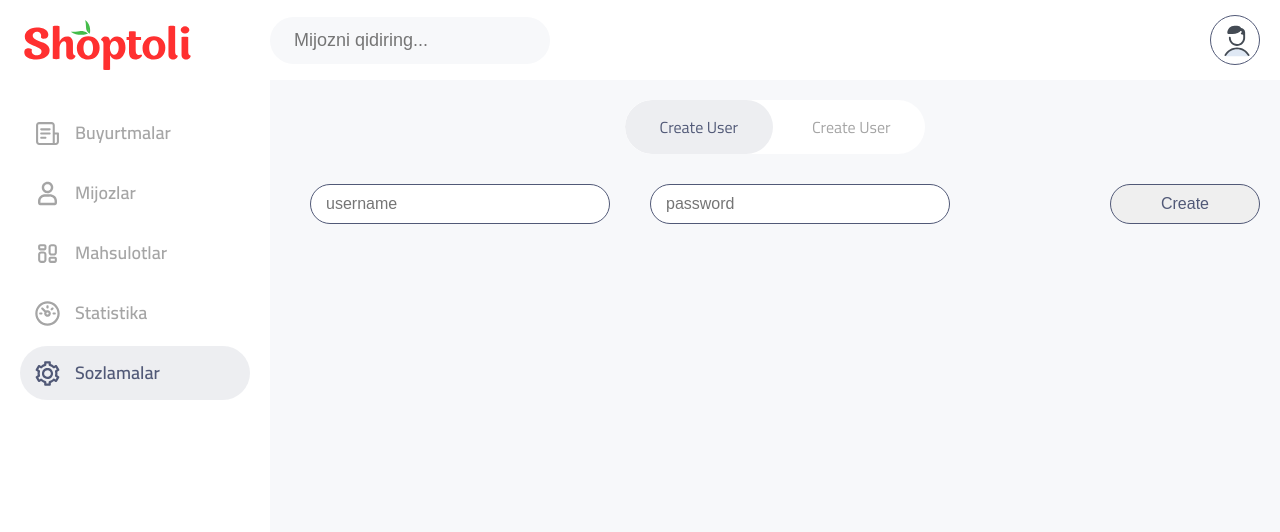
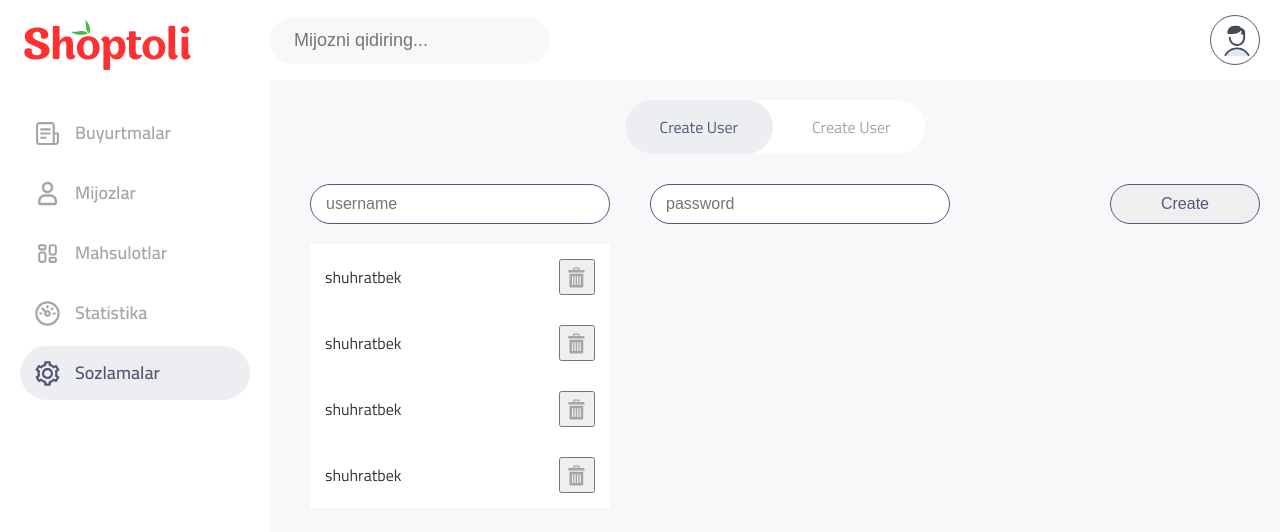
Before and after one commit to inspirationjon/shoptoli-v1.1, a React (Create React App) app: page /settings in a window 1280 px wide. Shown: the top 532 px of the page. Built offline with nearby package versions, Linux system fonts and the light colour scheme; sample sign-in values are in the browser's storage.

Commit message:
Add users

```diff
--- a/src/components/CreateUser/CreateUser.js
+++ b/src/components/CreateUser/CreateUser.js
@@ -1,4 +1,5 @@
 import './CreateUser.scss'
+import { Bin } from '../Lib/Svg'
 
 function CreateUser () {
    return (
@@ -8,6 +9,25 @@ function CreateUser () {
             <input className="create-user__input" type="password" placeholder="password" />
             <button className="create-user__btn" type="submit">Create</button>
          </form>
+
+         <ul className="create-user__list">
+            <li className="create-user__item">
+               <p>shuhratbek</p>
+               <button className="create-user__bin-btn"><Bin /></button>
+            </li>
+            <li className="create-user__item">
+               <p>shuhratbek</p>
+               <button className="create-user__bin-btn"><Bin /></button>
+            </li>
+            <li className="create-user__item">
+               <p>shuhratbek</p>
+               <button className="create-user__bin-btn"><Bin /></button>
+            </li>
+            <li className="create-user__item">
+               <p>shuhratbek</p>
+               <button className="create-user__bin-btn"><Bin /></button>
+            </li>
+         </ul>
       </div>
    )
 }
--- a/src/components/CreateUser/CreateUser.scss
+++ b/src/components/CreateUser/CreateUser.scss
@@ -32,3 +32,27 @@
       background-color: #d6d7d8;
    }
 }
+
+.create-user__list {
+   margin: 0;
+   margin-left: 20px;
+   padding: 0;
+   list-style-type: none;
+}
+
+.create-user__item {
+   padding: 5px 15px;
+   display: flex;
+   justify-content: space-between;
+   align-items: center;
+   background-color: #fff;
+   max-width: 300px;
+}
+
+.create-user__bin-btn {
+   display: flex;
+   align-items: center;
+   justify-content: center;
+   width: 36px;
+   height: 36px;
+}
```
Also changed, not shown: src/components/Lib/Svg.js.
